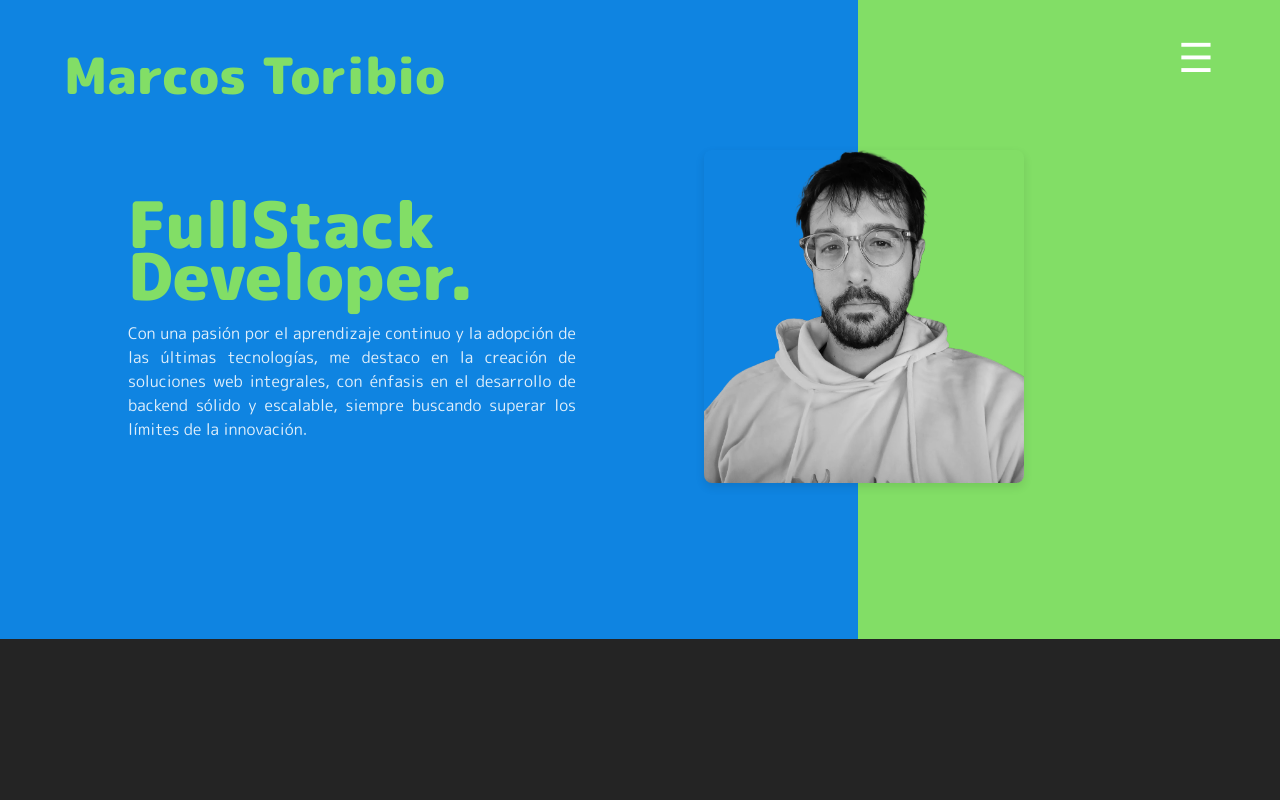
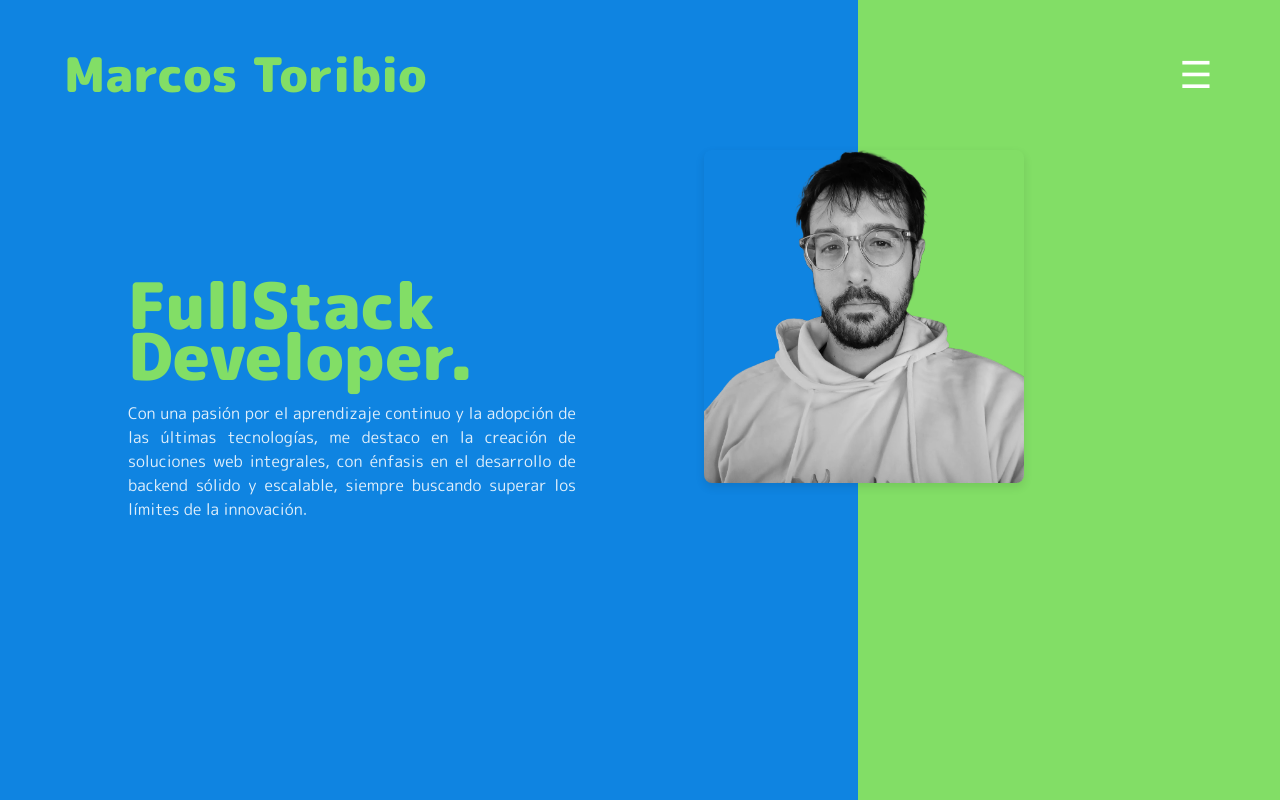
Before and after one commit to MTEKode/new_porfolio, a React (Vite) app: page / in a window 1280 px wide. Shown: the top 800 px of the page. Built offline with nearby package versions, Linux system fonts and the light colour scheme.

Commit message:
main scrolling logic (and swipe)

```diff
--- a/package.json
+++ b/package.json
@@ -14,7 +14,9 @@
     "i18next": "^23.10.1",
     "react": "^18.2.0",
     "react-dom": "^18.2.0",
-    "react-i18next": "^14.1.0"
+    "react-i18next": "^14.1.0",
+    "react-scroll": "^1.9.0",
+    "react-swipeable": "^7.0.1"
   },
   "devDependencies": {
     "@types/react": "^18.2.66",
--- a/src/App.jsx
+++ b/src/App.jsx
@@ -1,15 +1,111 @@
-import './App.sass'
-import './components/Nav.jsx'
-import mePng from './assets/me.png'
-import Nav from "./components/Nav.jsx";
-import {t} from "i18next";
+import React, {useRef, useEffect, useState} from 'react';
+import './App.sass';
+import './components/Nav.jsx';
+import mePng from './assets/me.png';
+import Nav from './components/Nav.jsx';
+import {useTranslation} from 'react-i18next'; // Importar hook de traducción
+import Footer from './components/Footer.jsx';
+import {Element, Events, scroller, scrollSpy} from 'react-scroll';
+import { useSwipeable } from 'react-swipeable';
 
 function App() {
+    const sectionRefs = useRef([]);
+    const [windowHeight, setWindowHeight] = useState(window.innerHeight);
+    const [currentPageIndex, setCurrentPageIndex] = useState();
+    const [isAnimating, setIsAnimating] = useState(false);
+    const {t} = useTranslation();
+
+    const getCurrentPageIndex = () => {
+        const scrollPosition = window.scrollY;
+        let currentPageIndex = 0;
+        sectionRefs.current.forEach((ref, index) => {
+            const childrenDiv = ref.childBindings.domNode;
+            const topOffset = childrenDiv.offsetTop;
+            const bottomOffset = topOffset + childrenDiv.offsetHeight;
+            if (scrollPosition >= topOffset && scrollPosition < bottomOffset) {
+                currentPageIndex = index;
+            }
+        });
+        console.log(currentPageIndex)
+        return currentPageIndex;
+    };
+    const scrollToNextSection = () => {
+        const nextSectionIndex = currentPageIndex + 1;
+        const nextSectionName = sectionRefs.current[nextSectionIndex].props.name
+        scroller.scrollTo(nextSectionName, {smooth: true, duration: 500});
+        console.log(nextSectionName)
+        setCurrentPageIndex(nextSectionIndex)
+    };
+
+    const scrollToPrevSection = () => {
+        const nextSectionIndex = currentPageIndex - 1;
+        const nextSectionName = sectionRefs.current[nextSectionIndex].props.name
+        scroller.scrollTo(nextSectionName, {smooth: true, duration: 500, });
+        console.log(nextSectionName)
+        setCurrentPageIndex(nextSectionIndex)
+    };
+
+    const handleScrollEnd = () => {
+        setIsAnimating(false);
+    };
+
+    const handlers = useSwipeable({
+        onSwiped: (eventData) => {
+            console.log("User Swiped!", eventData);
+            const delta = Math.sign(eventData.deltaY);
+            if (delta > 0 && currentPageIndex > 0) {
+                scrollToPrevSection();
+            } else if (delta < 0 && currentPageIndex < 4) {
+                scrollToNextSection();
+            }
+        }
+    });
+
+    useEffect(() => {
+        scrollSpy.update();
+        const handleResize = () => {
+            setWindowHeight(window.innerHeight);
+        };
+
+        const handleScroll = (event) => {
+            if (isAnimating) return;
+
+            setIsAnimating(true);
+            const delta = Math.sign(event.deltaY);
+            console.log('handleScroll', delta)
+            if (delta > 0 && currentPageIndex < 4) {
+                scrollToNextSection();
+            } else if (delta < 0 && currentPageIndex > 0) {
+                scrollToPrevSection();
+            }
+
+        };
+
+        // Escuchar el evento de scroll
+        window.addEventListener('wheel', handleScroll);
+
+
+        return () => {
+            window.removeEventListener('wheel', handleScroll);
+        };
+    }, [currentPageIndex, isAnimating]);
+
+    useEffect(() => {
+        const currentPageIndex = getCurrentPageIndex();
+        setCurrentPageIndex(currentPageIndex);
+
+        Events.scrollEvent.register('end', handleScrollEnd);
+
+        return () => {
+            Events.scrollEvent.remove('end', handleScrollEnd);
+        };
+    }, []);
 
     return (
-    <>
-        <Nav />
-        <section className={'main-content'}>
+        <div {...handlers}>
+            <Nav/>
+            <Element name='section0' ref={(section) => (sectionRefs.current[0] = section)}>
+                <section className={'main-content'} style={{height: windowHeight}}>
                     <div className={'main-div'}>
                         <h1>FullStack<br/>Developer.</h1>
                         <p>{t('main_sub_desc')}</p>
@@ -18,10 +114,52 @@ function App() {
                         <img src={mePng} alt="me"/>
                     </div>
                 </section>
-        <section></section>
-        <section></section>
-    </>
-  )
+            </Element>
+            <Element name='section1' ref={(section) => (sectionRefs.current[1] = section)}>
+                <section className={'section'} style={{height: windowHeight}}>
+                    <div>
+                        <div className={'development'}>
+                            <h1>{t('development.title')}</h1>
+                            <p>{t('development.description')}</p>
+                        </div>
+                        <div className={'goals'}>
+                            <h1>{t('goals.title')}</h1>
+                            <p>{t('goals.description')}</p>
+                        </div>
+                    </div>
+                </section>
+            </Element>
+            <Element name='section2' ref={(section) => (sectionRefs.current[2] = section)}>
+                <section className={'section'} style={{height: windowHeight}}>
+                    <div>
+                        <div>
+                            <h1>{t('works.title')}</h1>
+                            <p>{t('works.description')}</p>
+                        </div>
+                        <div>
+                            <h1>{t('cv.title')}</h1>
+                            <p>{t('cv.description')}</p>
+                        </div>
+                    </div>
+                </section>
+            </Element>
+            <Element name='section3' ref={(section) => (sectionRefs.current[3] = section)}>
+                <section className={'section'} style={{height: windowHeight}}>
+                    <div>
+                        <div>
+                            <h1>{t('contact.title')}</h1>
+                            <p>{t('contact.description')}</p>
+                        </div>
+                    </div>
+                </section>
+            </Element>
+            <Element name='section4' ref={(section) => (sectionRefs.current[4] = section)}>
+                <section className={'section'} style={{height: windowHeight}}>
+                    <Footer/>
+                </section>
+            </Element>
+        </div>
+    );
 }
 
-export default App
+export default App;
--- a/src/App.sass
+++ b/src/App.sass
@@ -1,5 +1,6 @@
 @import ./vars
-
+body
+  overflow: hidden
 .main-content
   padding: 150px 0
   background: linear-gradient(90deg, $primary-color 67%, $secondary-color 33%)
--- /dev/null
+++ b/src/components/Footer.jsx
@@ -0,0 +1,14 @@
+import './Footer.sass'
+
+const Footer = () => {
+
+    return (
+        <section>
+            <div >
+                <p>Footer</p>
+            </div>
+        </section>
+    )
+}
+
+export default Footer
--- /dev/null
+++ b/src/components/Footer.sass
@@ -0,0 +1,3 @@
+.footer-wrapper
+  display: flex
+  text-align: center
--- a/src/components/MenuButton.jsx
+++ b/src/components/MenuButton.jsx
@@ -24,7 +24,7 @@ const MenuButton = () => {
     };
 
     return (
-        <div style={{position: 'relative'}}>
+        <div className={'menu-button-wrapper'}>
             <button className={'menu-toggle-btn'} onClick={toggleMenu}
                     style={{background: 'none', border: 'none', cursor: 'pointer'}}>
                 <animated.div
--- a/src/components/MenuButton.sass
+++ b/src/components/MenuButton.sass
@@ -1,29 +1,32 @@
 @import '../vars'
-.menu-toggle-btn
-  div
-    span
-      font-size: 40px
-.menu-content
-  position: absolute
-  background-color: $bg-color
-  color: $primary-color
-  top: -15px
-  right: -15px
-  z-index: -1
-  padding: 50px
-  border-radius: 5px
-  box-shadow: 0 2px 5px rgba(0, 0, 0, 0.2)
-  .menu-lang-btn
-    button
-      background-color: transparent
-      border: none
-  .menu-text-separator
-    text-transform: uppercase
-    color: $pure-white
-    margin: 30px 0 10px
-    font-size: 22px
-  p
-    font-size: 20px
-    position: relative
-    transform: translateY(100%) // Empieza oculto abajo
-    overflow: hidden
+.menu-button-wrapper
+  position: relative
+  display: flex
+  .menu-toggle-btn
+    div
+      span
+        font-size: calc(50px - 1vw)
+  .menu-content
+    position: absolute
+    background-color: $bg-color
+    color: $primary-color
+    top: 0
+    right: -15px
+    z-index: -1
+    padding: 50px
+    border-radius: 5px
+    box-shadow: 0 2px 5px rgba(0, 0, 0, 0.2)
+    .menu-lang-btn
+      button
+        background-color: transparent
+        border: none
+    .menu-text-separator
+      text-transform: uppercase
+      color: $pure-white
+      margin: 30px 0 10px
+      font-size: 22px
+    p
+      font-size: 20px
+      position: relative
+      transform: translateY(100%) // Empieza oculto abajo
+      overflow: hidden
--- a/src/components/Nav.jsx
+++ b/src/components/Nav.jsx
@@ -1,7 +1,7 @@
 import './Nav.sass'
 import MenuButton from "./MenuButton.jsx";
 
-function App() {
+const Nav = () => {
 
     return (
         <>
@@ -13,4 +13,4 @@ function App() {
     )
 }
 
-export default App
+export default Nav
--- a/src/components/Nav.sass
+++ b/src/components/Nav.sass
@@ -11,5 +11,6 @@ header
   padding: 10px 5%
   .home-icon
     color: $secondary-color
-    font-size: 50px
+    font-size: calc(22px + 2vw)
     font-weight: 900
+    height: fit-content
--- a/src/vars.sass
+++ b/src/vars.sass
@@ -9,4 +9,5 @@ $bg-white: #f1ebeb
 $gray-light: #cccccc
 $pure-white: #fff
 
+
 // Fin Vars
```
Also changed, not shown: 1 other file (tests, documents, lock files or other folders). Lines whose indentation alone changed are shown as unchanged.
